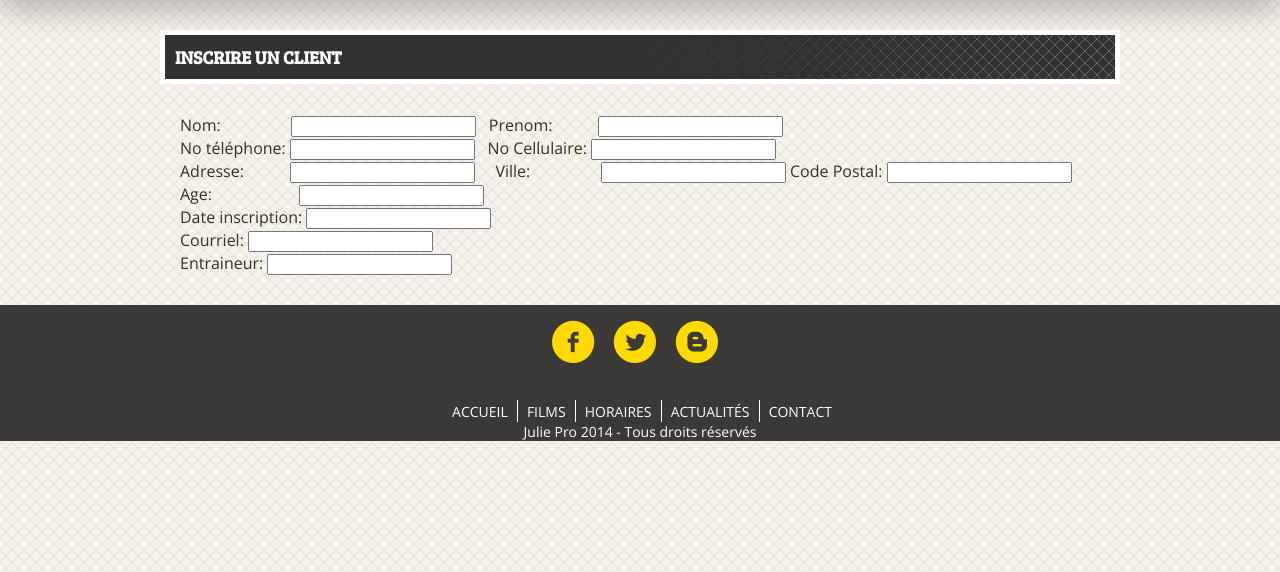
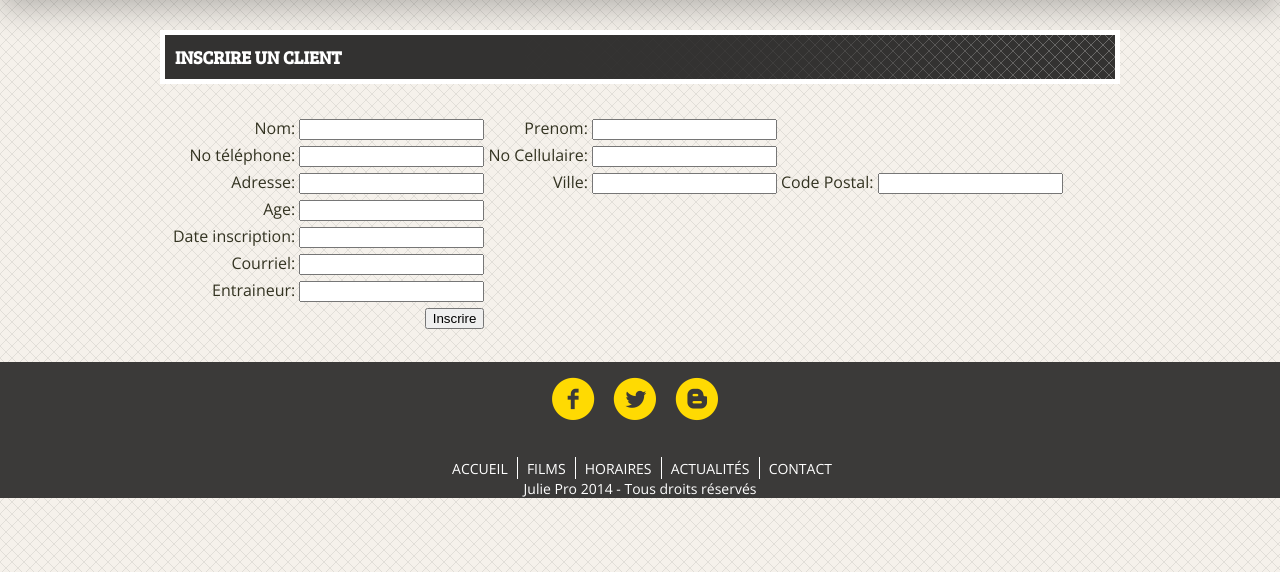
Before and after one commit to wilomgfx/Travail_Session, a PHP site: page /index.php in a window 1280 px wide. Shown: the part 80-652 px from the top of the page. Run offline with PHP 8.4, Linux system fonts and the light colour scheme.

Commit message:
Formulaire inscription Client Aligné
Le formulaire d'inscription de nouveaux clients est maintenant tout beau
tout propre

```diff
--- a/JuliePro/html/client_manager/client_add.php
+++ b/JuliePro/html/client_manager/client_add.php
@@ -6,91 +6,76 @@
 
 
     <form class ="grille_12">
-        <div class="grille_12">
+        <table>
+           <tr>
+                <td align="right">
                      Nom:
-            &nbsp;
-            &nbsp;
-            &nbsp;
-            &nbsp;
-            &nbsp;
-            &nbsp;
-            &nbsp;
-            &nbsp;
-
                      <input type="text" name="Nom">
-            &nbsp;
+                  </td>
+                  <td align="right">
                       Prenom:
-            &nbsp;
-            &nbsp;
-            &nbsp;
-            &nbsp;
-            &nbsp;
                      <input type="text" name="Prenom">
-              <br>
-        </div>
-        <div class="grille_12">
+                  </td>
+           </tr>
+           <tr>
+               <td align="right">
                 No téléphone:
                  <input type="text" name="Tel">
-             &nbsp;
+                 </td>
+               <td align="right">
                  No Cellulaire:
                 <input type="text" name="Cell">
-             <br>
-         </div>
-        <div class="grille_12">
+                </td>
+            </tr>
+            <tr>
+                <td align="right">
                      Adresse:
-            &nbsp;
-            &nbsp;
-            &nbsp;
-            &nbsp;
-            &nbsp;
                     <input type="text" name="Adresse">
-            &nbsp;
-            &nbsp;
+                </td>
+                <td align="right">
                     Ville:
-            &nbsp;
-            &nbsp;
-            &nbsp;
-            &nbsp;
-            &nbsp;
-            &nbsp;
-            &nbsp;
-            &nbsp;
                     <input type="text" name="Ville">
+                </td>
+                <td align="right">
                      Code Postal:
                      <input type="text" name="CodePostal">
-             <br>
-        </div>
-        <div class="grille_12">
+                 </td>
+            </tr>
+
+           <tr>
+               <td align="right">
                  Age:
-            &nbsp;
-            &nbsp;
-            &nbsp;
-            &nbsp;
-            &nbsp;
-            &nbsp;
-            &nbsp;
-            &nbsp;
-            &nbsp;
-            &nbsp;
                 <input type="text" name="Age">
-        <br>
-            </div>
-        <div class="grille_12">
+               </td>
+            </tr>
+
+            <tr>
+                <td align="right">
                 Date inscription:
                 <input type="text" name="DateInsc">
-             <br>
-        </div>
-        <div class="grille_12">
+                </td>
+            </tr>
+
+             <tr>
+                 <td align="right">
             Courriel:
              <input type="text" name="Courriel">
-             <br>
-         </div>
-        <div class="grille_12">
+                 </td>
+             </tr>
+
+            <tr>
+                <td align="right">
              Entraineur:
              <input type="text" name="Entraineur">
-             <br>
-        </div>
+                </td>
+            </tr>
+            <tr>
+                <td align="right">
+            <input type="submit" value="Inscrire">
+                </td>
+            </tr>
 
+      </table>
     </form>
 
 
```
Lines whose indentation alone changed are shown as unchanged.
